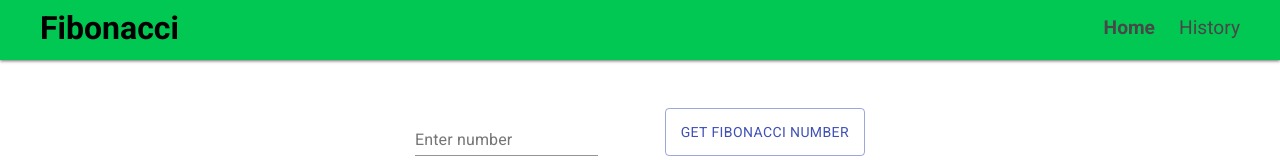
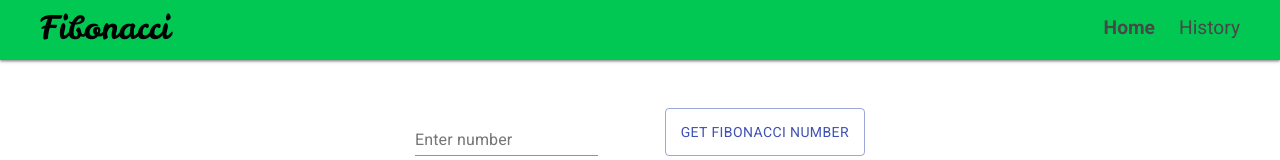
Before and after one commit to mefistodevelop/fibonacci, a React app: page / in a window 1280 px wide. Shown: the top 160 px of the page. Built offline with nearby package versions, Linux system fonts and the light colour scheme.

Commit message:
feat: add font for logo

```diff
--- a/src/client/components/Header/Header.scss
+++ b/src/client/components/Header/Header.scss
@@ -12,7 +12,7 @@
   }
 
   &__logo {
+    font-family: 'Leckerli One', cursive;
     font-size: 2rem;
-    font-weight: 700;
   }
 }
--- a/src/client/index.scss
+++ b/src/client/index.scss
@@ -1,5 +1,6 @@
 @import './utils/normalize.scss';
 @import url('https://fonts.googleapis.com/css2?family=Roboto:wght@400;700&display=swap');
+@import url('https://fonts.googleapis.com/css2?family=Leckerli+One&display=swap');
 
 body {
   font-family: 'Roboto', sans-serif;
```
